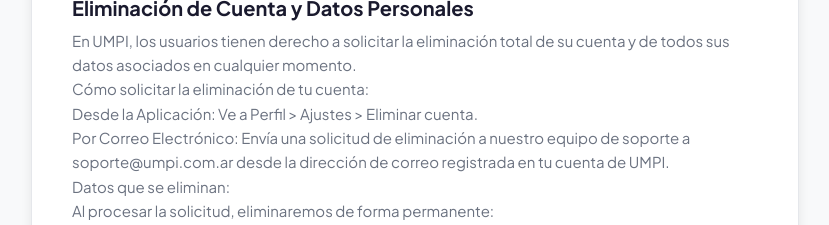
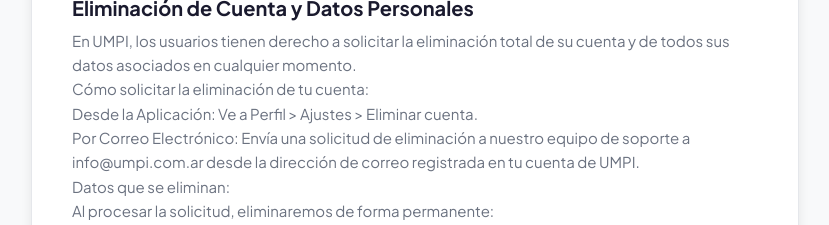
Before and after one commit to javaPhpMyAdmin/umpi-web, a React (Vite) app in the folder umpi-web/: page /privacidad in a window 1280 px wide. Shown: the part 1520-1745 px from the top of the page, without its empty margins (225-1054 px from the left). Built offline with nearby package versions, Linux system fonts and the light colour scheme; no server answers.

Commit message:
fix(legal): use info@umpi.com.ar as support email in privacy policy

```diff
--- a/umpi-web/src/features/legal/pages/PrivacyPage.tsx
+++ b/umpi-web/src/features/legal/pages/PrivacyPage.tsx
@@ -128,7 +128,7 @@
         </p>
         <p className="text-text-secondary leading-relaxed">
           Por Correo Electrónico: Envía una solicitud de eliminación a
-          nuestro equipo de soporte a soporte@umpi.com.ar desde la dirección
+          nuestro equipo de soporte a info@umpi.com.ar desde la dirección
           de correo registrada en tu cuenta de UMPI.
         </p>
         <p className="text-text-secondary leading-relaxed">
```
